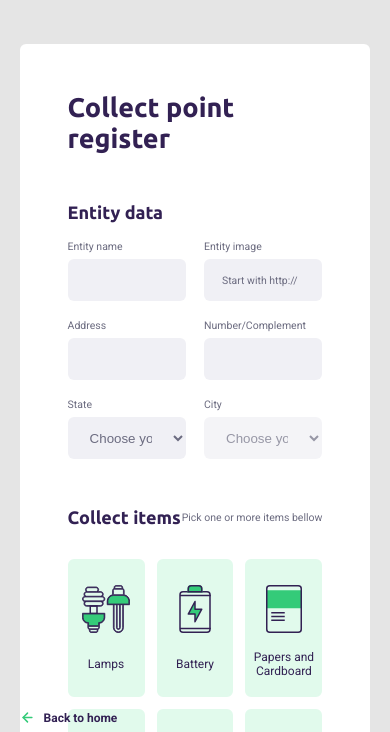
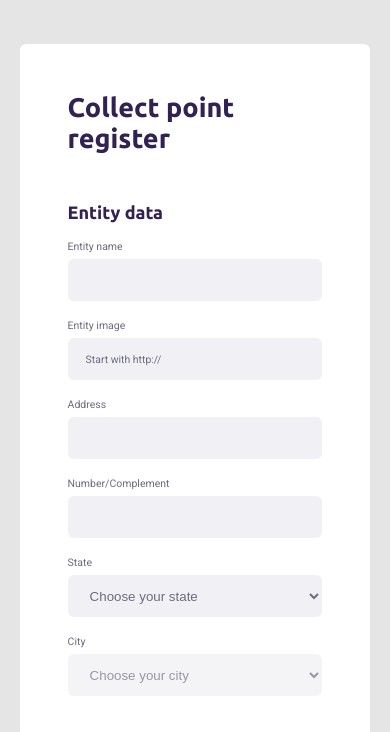
Before and after one commit to gustavopolonio/E-collect, a website: page src/views/create-point.html in a window 390 px wide. Shown: the part 84-816 px from the top of the page. Drawn offline with nearby package versions, Linux system fonts and the light colour scheme; files that its build step writes are made by us from their sources; no server answers; files whose address does not match are found by name.

Commit message:
page create point responsive

```diff
--- a/public/styles/create-point.css
+++ b/public/styles/create-point.css
@@ -126,8 +126,7 @@ form fieldset .collect-items-header span {
 
 form fieldset .collect-items {
   display: grid;
-  grid-template-columns: repeat(3, 1fr);
-  grid-template-rows: repeat(2, 1fr);
+  grid-template-columns: repeat(auto-fit, minmax(150px, 1fr));
   gap: 1rem;
 }
 
--- a/public/styles/responsive.css
+++ b/public/styles/responsive-home.css
@@ -33,7 +33,6 @@
     bottom: 2.88rem;
   }
 
-
   main .hero-container {
     display: block;
     margin-bottom: 3.88rem;
@@ -49,6 +48,7 @@
   }
 }
 
+
 @media (max-width: 465px) {
   main .hero-container {
     margin-bottom: 10.88rem;
--- /dev/null
+++ b/public/styles/responsive-pages.css
@@ -0,0 +1,28 @@
+@media (max-width: 670px) {
+  .field-group {
+    display: block;
+    margin-top: 0;
+  }
+
+  .field {
+    margin-right: 0;
+    margin-top: 1.5rem;
+  }
+}
+
+@media (max-width: 430px) {
+  form fieldset .collect-items-header {
+    flex-direction: column;
+    align-items: start;
+  }
+
+  .collect-items-header legend {
+    margin-bottom: 0.4rem;
+  }
+}
+
+@media (max-width: 309px) {
+  form {
+    padding: 2.8rem;
+  }
+}
--- a/src/views/create-point.html
+++ b/src/views/create-point.html
@@ -5,6 +5,7 @@
 {% block styles %}
   <link rel="stylesheet" href="styles/create-point.css">
   <link rel="stylesheet" href="styles/point-created-modal.css">
+  <link rel="stylesheet" href="/styles/responsive-pages.css">
 {% endblock %}
 
 {% block content %}
--- a/src/views/layout.html
+++ b/src/views/layout.html
@@ -13,7 +13,6 @@
     {% block styles %}
     {% endblock %}
 
-    <link rel="stylesheet" href="/styles/responsive.css">
     <link
       href="https://fonts.googleapis.com/css2?family=Roboto:wght@400;500;700&family=Ubuntu:wght@700&display=swap"
       rel="stylesheet">
```
Also changed, not shown: src/views/index.html (+1 -0 lines).
